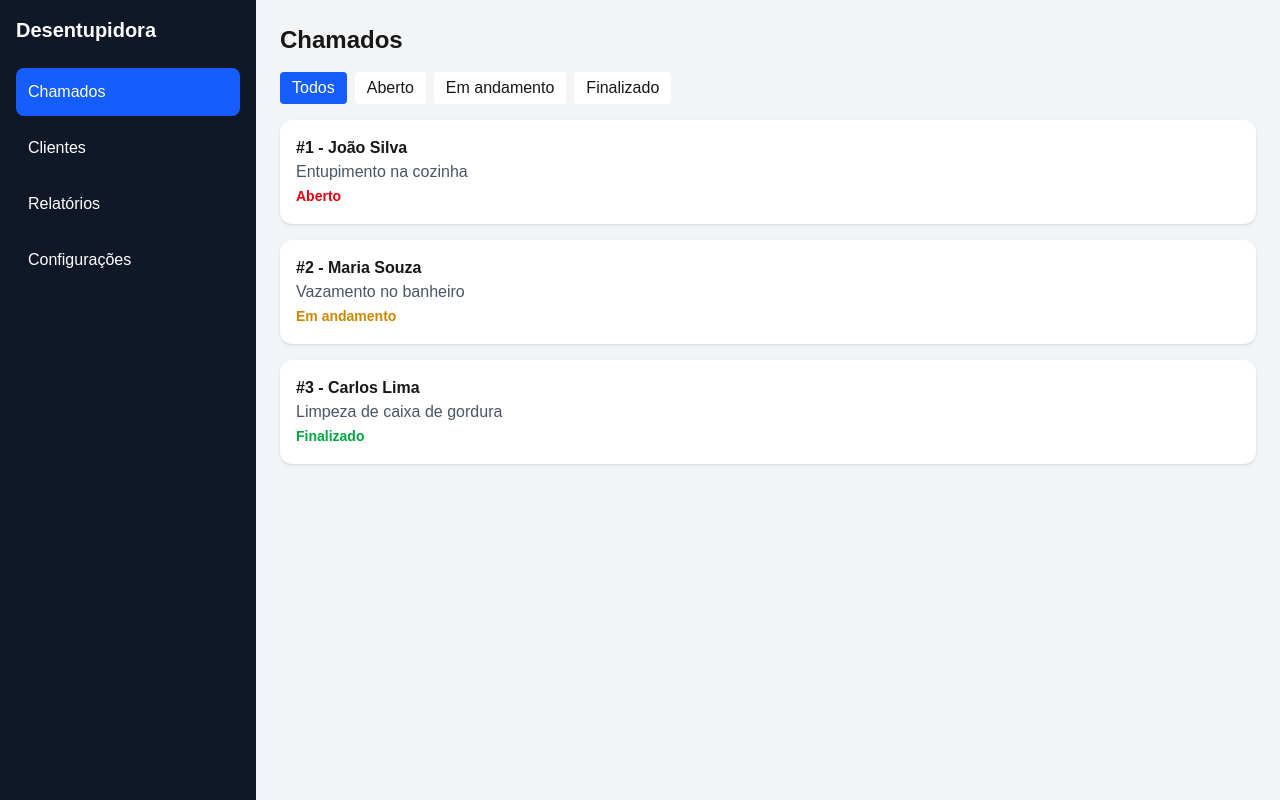
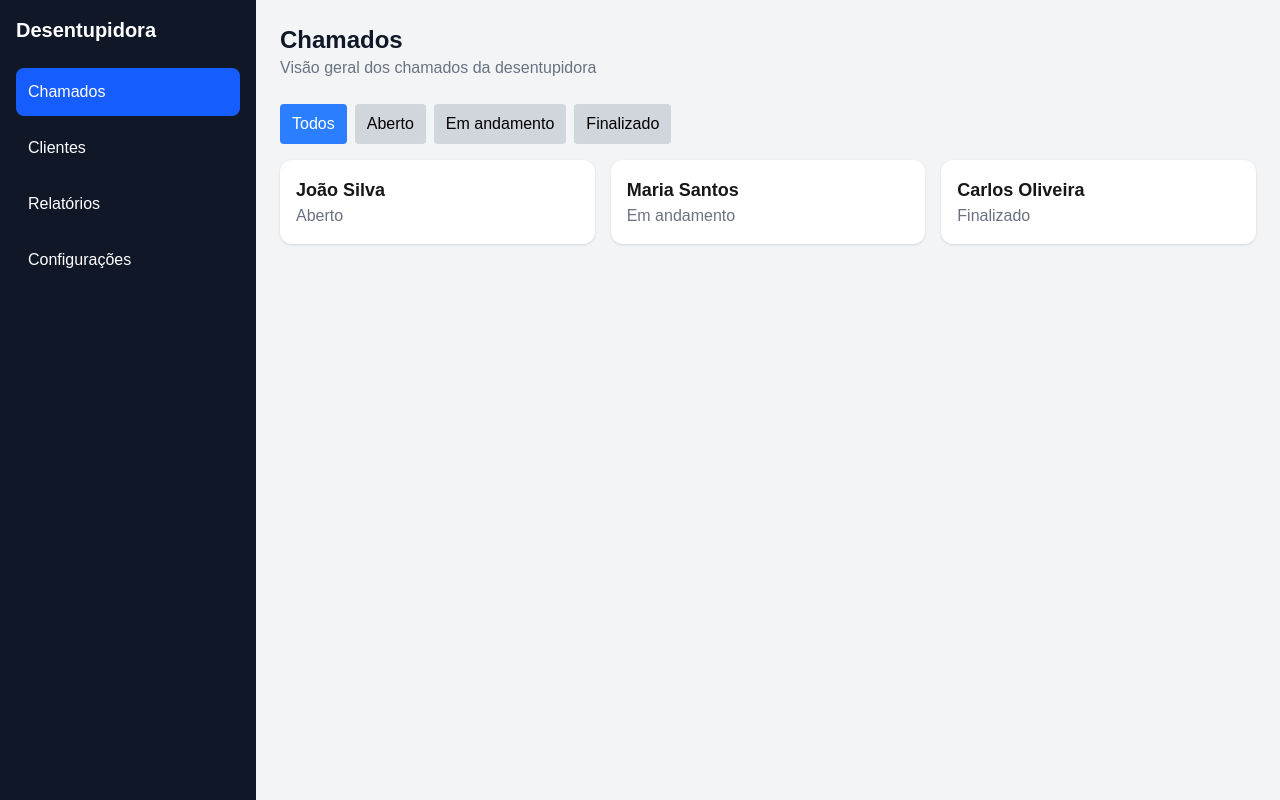
Before and after one commit to Loneking66/desentupidora-saas, a Next.js app: page / in a window 1280 px wide. Built offline with nearby package versions, Linux system fonts and the light colour scheme.

Commit message:
feat: componentiza dashboard e filtros

```diff
--- a/app/page.tsx
+++ b/app/page.tsx
@@ -1,92 +1,79 @@
 "use client"
 
-import { useState } from "react"
+import React from "react"
+import Sidebar from "@/components/Sidebar"
+import FiltroStatus from "@/components/FiltroStatus"
+import CardChamado from "@/components/CardChamado"
+import { Chamado } from "@/types/chamado"
 
-export default function Home() {
-  const [menuAtivo, setMenuAtivo] = useState("Chamados")
-  const chamados = [
-  { id: 1, cliente: "João Silva", status: "Aberto", descricao: "Entupimento na cozinha" },
-  { id: 2, cliente: "Maria Souza", status: "Em andamento", descricao: "Vazamento no banheiro" },
-  { id: 3, cliente: "Carlos Lima", status: "Finalizado", descricao: "Limpeza de caixa de gordura" },
-]
-  const chamadosFiltrados = chamados.filter((item) => {
-      if (menuAtivo === "Chamados") return true
-    return item.status === menuAtivo
-})
-  const [filtroStatus, setFiltroStatus] = useState("Todos")
-  const itens = ["Chamados", "Clientes", "Relatórios", "Configurações"]
-    function corStatus(status: string) {
-      if (status === "Aberto") return "text-red-600"
-      if (status === "Em andamento") return "text-yellow-600"
-      if (status === "Finalizado") return "text-green-600"
-  return "text-gray-600"
-}
+export default function Page() {
+  const [menuAtivo, setMenuAtivo] = React.useState("Chamados");
+  const [filtroStatus, setFiltroStatus] = React.useState("Todos");
+
+  const chamados: Chamado[] = [
+    { id: 1,
+      cliente: "João Silva",
+      status: "Aberto",
+    },
+    { id: 2,
+      cliente: "Maria Santos",
+      status: "Em andamento",
+    },
+    { id: 3,
+      cliente: "Carlos Oliveira",
+      status: "Finalizado",
+    },
+  ];
+
+  const chamadosFiltrados =
+  filtroStatus === "Todos"
+    ? chamados
+    : chamados.filter(
+        (item) => item.status === filtroStatus
+      )
+
   return (
   <div className="flex h-screen">
 
-      {/* Sidebar */}
-      <aside className="w-64 bg-gray-900 text-white p-4">
-  <h1 className="text-xl font-bold mb-6">
-    Desentupidora
-  </h1>
-
-  <nav className="space-y-2">
-    {itens.map((item) => (
-      <div
-        key={item}
-        onClick={() => setMenuAtivo(item)}
-        className={`p-3 rounded-lg cursor-pointer transition ${
-          menuAtivo === item
-            ? "bg-blue-600"
-            : "hover:bg-gray-800"
-        }`}
-      >
-        {item}
-      </div>
-    ))}
-  </nav>
-</aside>
+    {/*Sidebar*/}
+    <Sidebar
+  menuAtivo={menuAtivo}
+  setMenuAtivo={setMenuAtivo}
+/>
 
     {/* Conteúdo */}
 <main className="flex-1 bg-gray-100 p-6">
-  <h2 className="text-2xl font-bold mb-4">
+  <div className="mb-6">
+    <h2 className="text-2xl font-bold text-gray-900">
       {menuAtivo}
     </h2>
-  <div className="flex gap-2 mb-4">
-  {["Todos", "Aberto", "Em andamento", "Finalizado"].map((status) => (
-    <button
-      key={status}
-      onClick={() => setFiltroStatus(status)}
-      className={`px-3 py-1 rounded ${
-        filtroStatus === status
-          ? "bg-blue-600 text-white"
-          : "bg-white hover:bg-gray-200"
-      }`}
-    >
-      {status}
-    </button>
+
+    <p className="text-gray-500">
+      Visão geral dos chamados da desentupidora
+    </p>
+  </div>
+
+  {menuAtivo === "Chamados" && (
+    <>
+      {/* filtros */}
+      <FiltroStatus
+        filtroStatus={filtroStatus}
+        setFiltroStatus={setFiltroStatus}
+      />
+
+      {/* cards */}
+      <div className="grid grid-cols-3 gap-4">
+        {chamadosFiltrados.map((item) => (
+          <CardChamado
+            key={item.id}
+            id={item.id}
+            cliente={item.cliente}
+            status={item.status}
+          />
         ))}
       </div>
-  <div className="grid gap-4">
-    {chamadosFiltrados.map((item) => (
-      <div
-        key={item.id}
-        className="bg-white p-4 rounded-xl shadow"
-      >
-        <h3 className="font-bold">
-          #{item.id} - {item.cliente}
-        </h3>
-
-        <p className="text-gray-600">
-          {item.descricao}
-        </p>
-
-        <span className={`text-sm font-bold ${corStatus(item.status)}`}>
-  {item.status}
-</span>
-      </div>
-    ))}
-  </div>
+    </>
+  )}
 </main>
 
   </div>
--- /dev/null
+++ b/components/CardChamado.tsx
@@ -0,0 +1,21 @@
+interface CardChamadoProps {
+  id: number;
+  cliente: string;
+  status: string;
+}
+
+export default function CardChamado({ id, cliente, status }: CardChamadoProps) {
+  return (
+    <div
+      className="bg-white p-4 rounded-xl shadow"
+    >
+      <h3 className="text-lg font-bold">
+        {cliente}
+      </h3>
+
+      <p className="text-gray-500">
+        {status}
+      </p>
+    </div>
+  );
+}
--- /dev/null
+++ b/components/FiltroStatus.tsx
@@ -0,0 +1,29 @@
+type FiltroStatusProps = {
+  filtroStatus: string
+  setFiltroStatus: (status: string) => void
+}
+
+export default function FiltroStatus({
+  filtroStatus,
+  setFiltroStatus,
+}: FiltroStatusProps) {
+  const status = ["Todos", "Aberto", "Em andamento", "Finalizado"]
+
+  return (
+    <div className="flex gap-2 mb-4">
+      {status.map((item) => (
+        <button
+          key={item}
+          onClick={() => setFiltroStatus(item)}
+          className={
+            filtroStatus === item
+              ? "bg-blue-500 text-white px-3 py-2 rounded"
+              : "bg-gray-300 text-black px-3 py-2 rounded"
+          }
+        >
+          {item}
+        </button>
+      ))}
+    </div>
+  )
+}
--- /dev/null
+++ b/components/Sidebar.tsx
@@ -0,0 +1,32 @@
+type SidebarProps = {
+  menuAtivo: string
+  setMenuAtivo: (menu: string) => void
+}
+
+export default function Sidebar({ menuAtivo, setMenuAtivo }: SidebarProps) {
+  const menus = ["Chamados", "Clientes", "Relatórios", "Configurações"]
+
+  return (
+    <aside className="w-64 bg-gray-900 text-white p-4">
+      <h1 className="text-xl font-bold mb-6">
+        Desentupidora
+      </h1>
+
+      <nav className="space-y-2">
+        {menus.map((menu) => (
+          <div
+            key={menu}
+            onClick={() => setMenuAtivo(menu)}
+            className={`p-3 rounded-lg cursor-pointer ${
+              menuAtivo === menu
+                ? "bg-blue-600"
+                : "hover:bg-gray-800"
+            }`}
+          >
+            {menu}
+          </div>
+        ))}
+      </nav>
+    </aside>
+  )
+}
```
Lines whose indentation alone changed are shown as unchanged.
